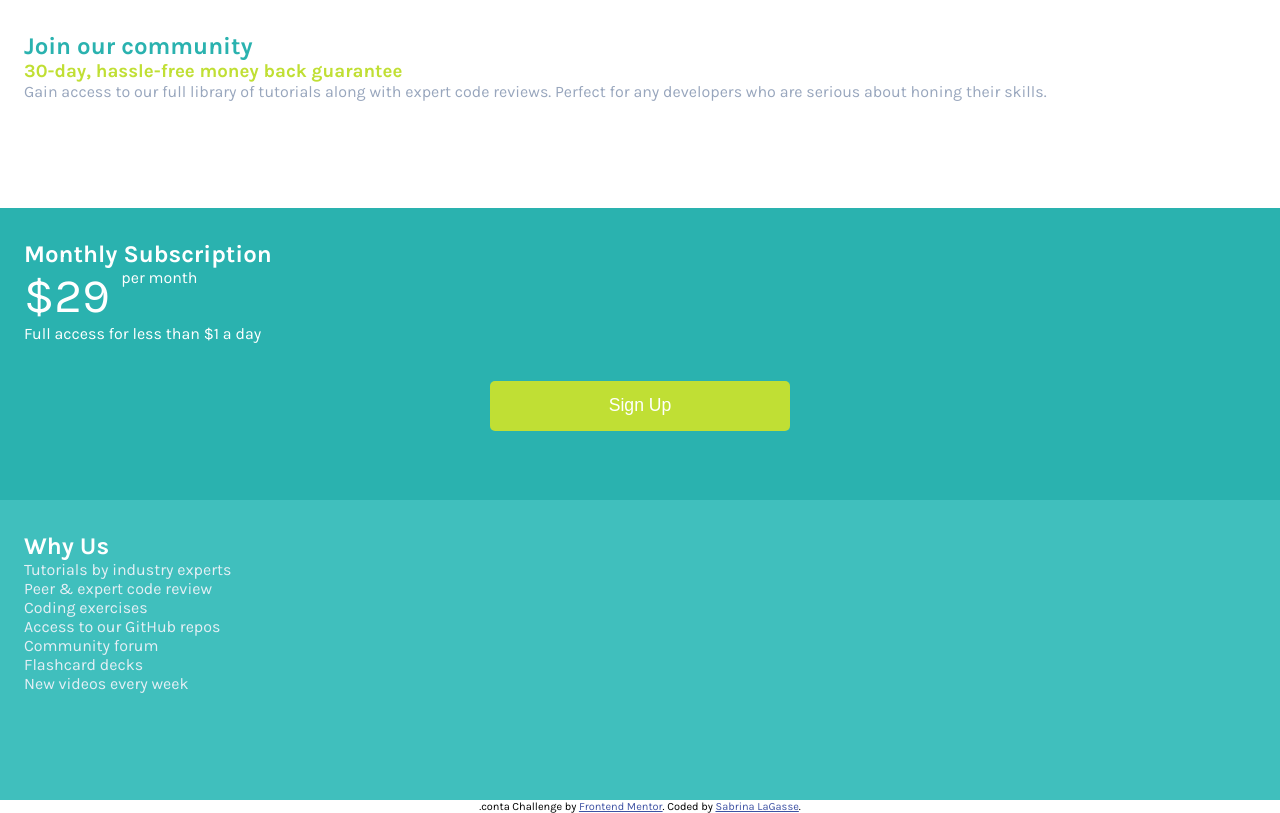
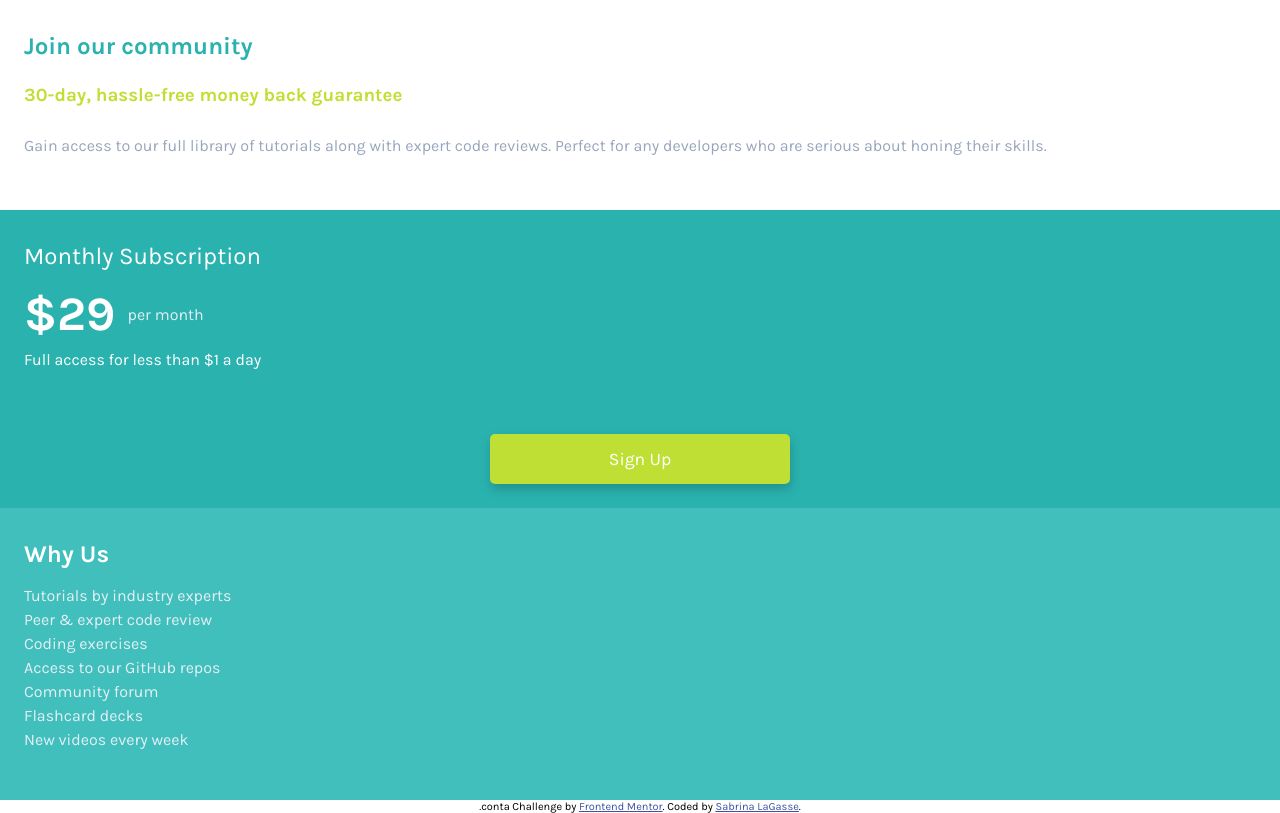
Before and after one commit to sabrinalagasse/single-price-grid, a plain HTML site: page index.html in a window 1280 px wide. Drawn offline with Linux system fonts and the light colour scheme.

Commit message:
Update styles

```diff
--- a/index.html
+++ b/index.html
@@ -41,7 +41,7 @@
         <h2>Monthly Subscription</h2>
         <div id="price">
           <div id="dollars">&dollar;29&nbsp;</div>
-          <div>per month</div>
+          <div id="per">per month</div>
         </div>
         <p>Full access for less than &dollar;1 a day</p>
         <button>Sign Up</button>
--- a/style.css
+++ b/style.css
@@ -4,6 +4,7 @@
   margin: 0;
   padding: 0;
   box-sizing: border-box;
+  font-family: "Karla", sans-serif;
 }
 
 :root {
@@ -15,7 +16,6 @@
 }
 
 body {
-  font-family: "Karla", sans-serif;
   font-size: 16px;
 }
 
@@ -27,12 +27,10 @@ body {
 }
 
 .container > div {
-  padding: 2rem 1.5rem;
+  padding: 2rem 1.5rem 0 1.5rem;
+  height: auto;
 }
 
-h2 {
-  font-weight: 700;
-}
 .join {
   width: 100%;
   background-color: #fff;
@@ -44,10 +42,12 @@ h2 {
 
 .join > p {
   color: var(--blue);
+  line-height: 2;
 }
 
 #guarantee {
   color: var(--yellow);
+  padding: 1.5rem 0;
 }
 
 .monthly {
@@ -59,13 +59,29 @@ h2 {
   justify-content: start;
 }
 
+.monthly > h2 {
+  font-weight: 400;
+  padding-bottom: 1rem;
+}
+
 #price {
   display: flex;
+  align-items: center;
+  padding-bottom: 0.5rem;
 }
 
 #dollars {
   font-size: 3rem;
+  font-weight: 700;
 }
+#per {
+  color: var(--gray);
+}
+
+.monthly > p {
+  padding-bottom: 1rem;
+}
+
 .monthly button {
   width: 300px;
   height: 50px;
@@ -75,6 +91,8 @@ h2 {
   border-radius: 5px;
   font-size: 1.1rem;
   color: #fff;
+  box-shadow: 1px 5px 10px hsl(179, 62%, 35%);
+  margin-bottom: 1.5rem;
 }
 
 .why {
@@ -82,8 +100,12 @@ h2 {
   background-color: var(--lt-cyan);
   color: #fff;
 }
+.why > h2 {
+  padding-bottom: 1rem;
+}
 
 .why ul {
   color: var(--gray);
   list-style: none;
+  line-height: 1.5rem;
 }
```
